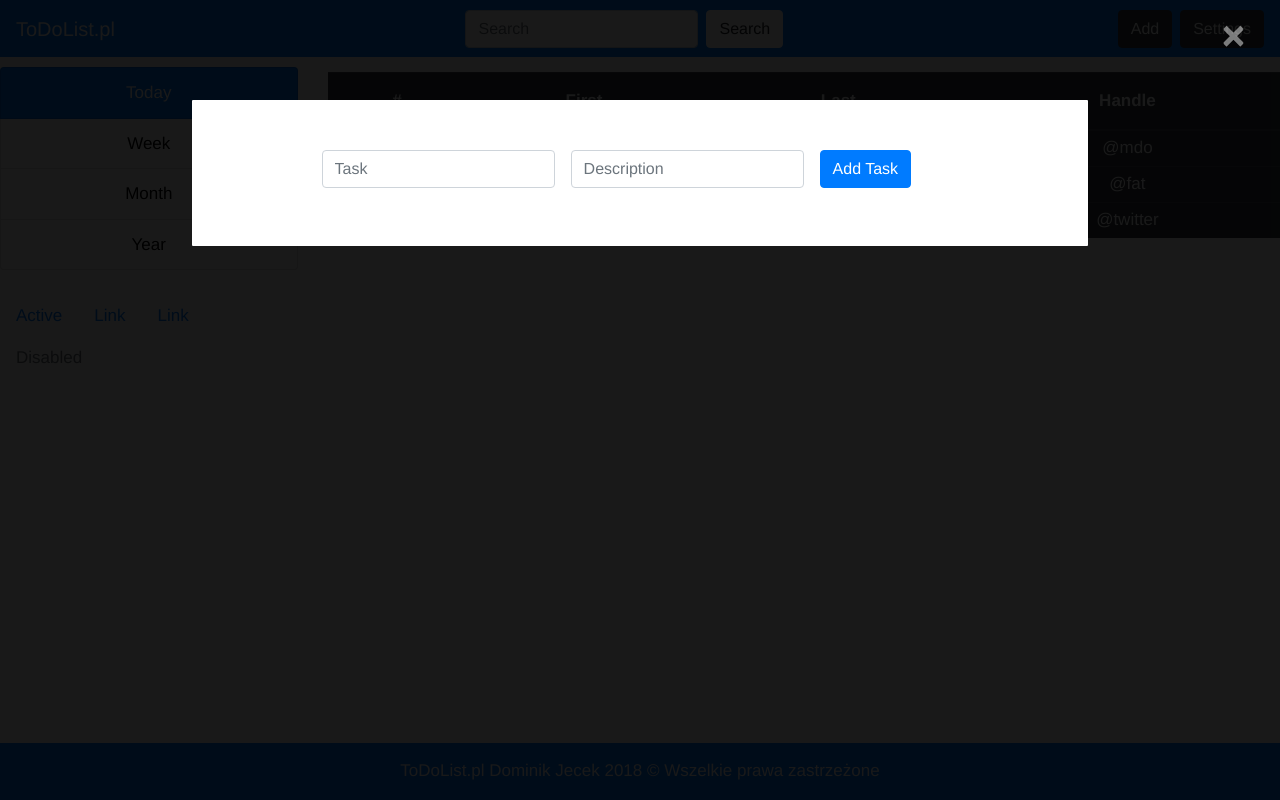
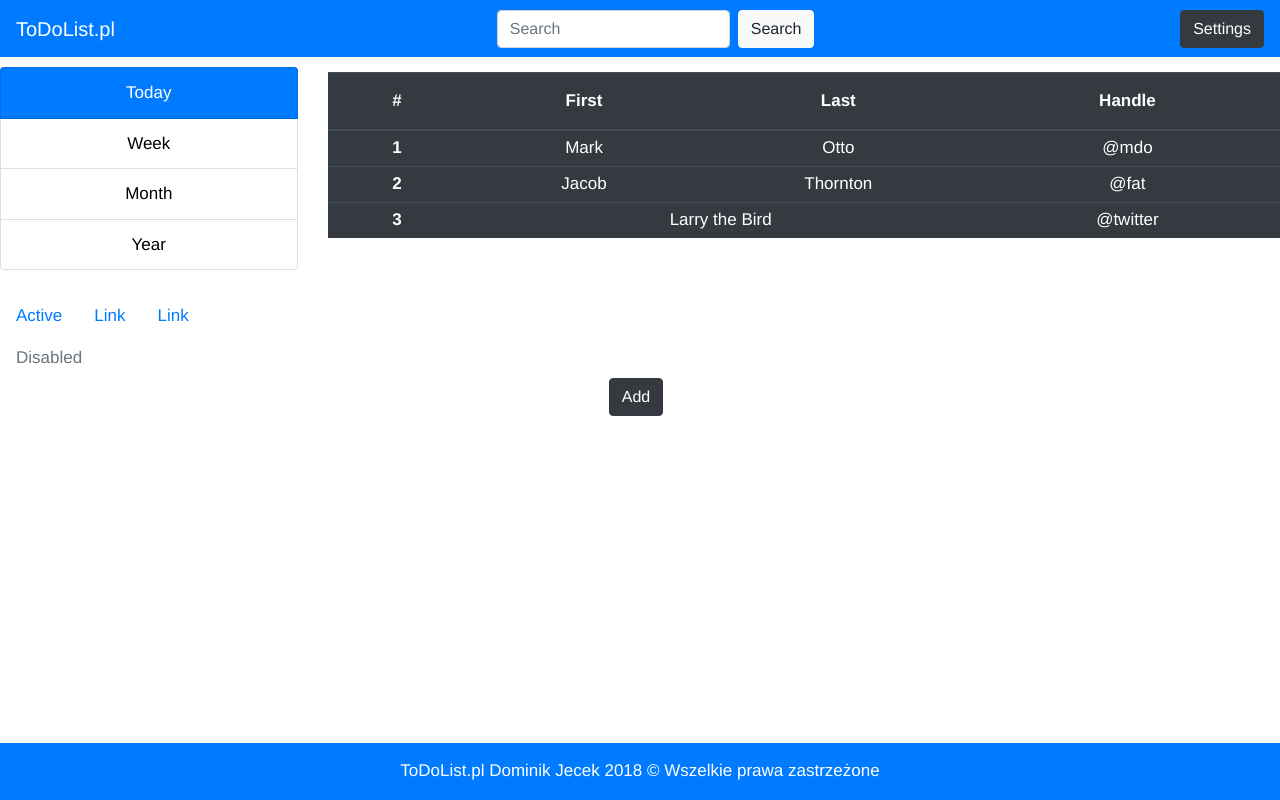
Before and after one commit to dominikLannister/todolistV2, a Vue app: page / in a window 1280 px wide. Built offline with nearby package versions, Linux system fonts and the light colour scheme.

Commit message:
end add action open modal

```diff
--- /dev/null
+++ b/src/components/Button.vue
@@ -0,0 +1,13 @@
+<template lang="html">
+   <button type="button" class="btn btn-dark mr-2"  >Add</button>
+</template>
+
+<script>
+export default {
+  name: 'button'
+}
+</script>
+
+<style lang="css">
+
+</style>
--- a/src/components/ModalForm.vue
+++ b/src/components/ModalForm.vue
@@ -39,7 +39,6 @@ export default {
 }
 .modalContainer
 {
-
   padding: 50px;
   display: block;
   margin: auto;
--- a/src/components/Navbar.vue
+++ b/src/components/Navbar.vue
@@ -9,10 +9,11 @@
        <input class="form-control mr-sm-2" type="search" placeholder="Search" aria-label="Search">
        <button class="btn btn-light  my-2 my-sm-0" type="submit">Search</button>
      </form>
-     <button type="button" class="btn btn-dark mr-2" v-on:click="showModal" >Add</button>
+
      <button type="button" class="btn btn-dark">Settings</button>
    </div>
   </nav>
+
 </template>
 
 <script>
@@ -20,13 +21,18 @@ export default {
   name: 'Navbar',
   props:
   {
-    msg: String
+    msg: String,
+    visible:
+    {
+      type: Boolean,
+      default: true
+    }
   },
   methods:
     {
       showModal()
     {
-
+      visible = true;
     }
   }
 }
--- a/src/views/Home.vue
+++ b/src/views/Home.vue
@@ -6,7 +6,8 @@
         <Aside />
         <Main />
       </div>
-      <ModalForm />
+      <ModalForm v-if="visible === true"/>
+      <Button  @click.native="modalOpen"/>
     </div>
     <Footer />
   </div>
@@ -19,8 +20,7 @@ import Aside from '@/components/Aside.vue'
 import Main from '@/components/Main.vue'
 import Footer from '@/components/Footer.vue'
 import ModalForm from '@/components/ModalForm.vue'
-
-
+import Button from '@/components/Button.vue'
 
 export default {
   name: 'home',
@@ -29,12 +29,25 @@ export default {
     Aside,
     Main,
     Footer,
-    ModalForm
+    ModalForm,
+    Button,
+  },
+
+data()
+{
+  return {
+    visible: false,
+  };
+},
+
+methods: {
+  modalOpen()
+  {
+    this.visible = true;
   }
+}
 }
 </script>
 <style lang="scss">
 
-
-
 </style>
```
